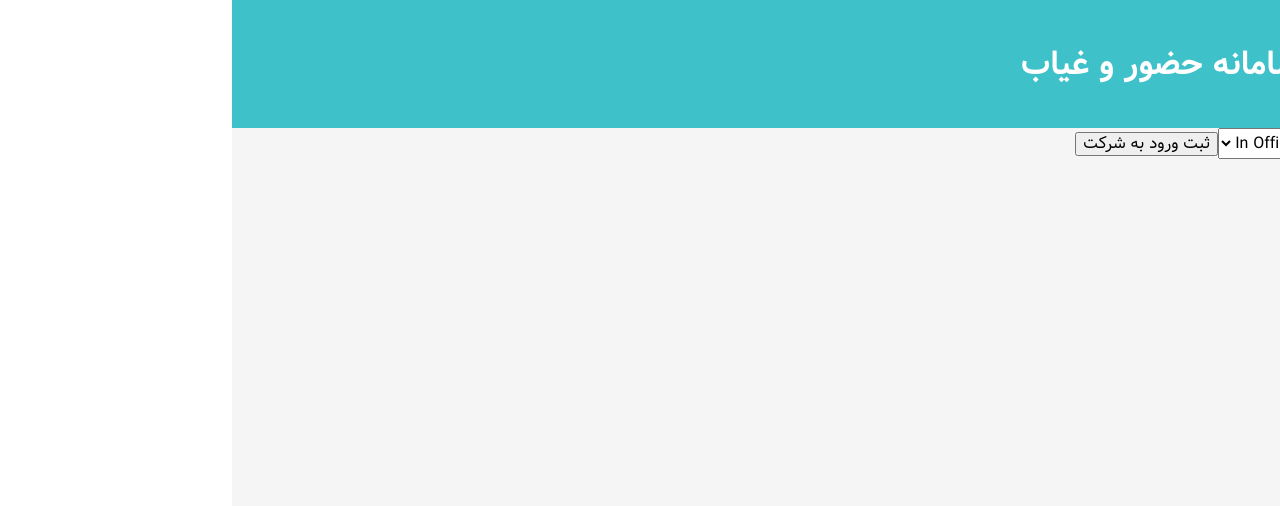
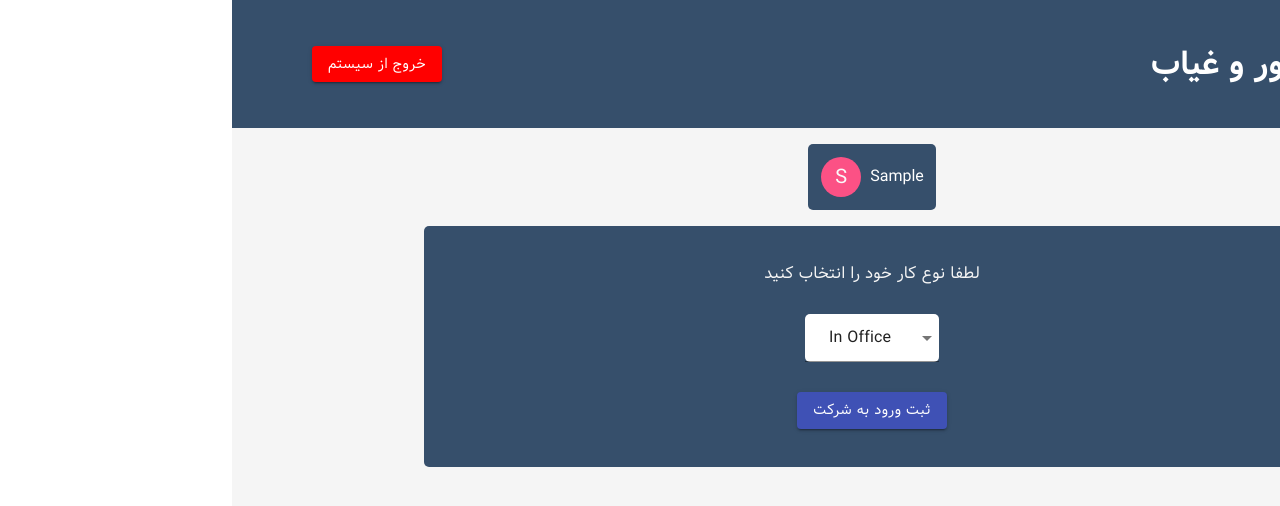
Before and after one commit to sinamoraddar/attendanceSystem, a React (Create React App) app: page /authentication in a window 1280 px wide. Both pictures are taken after typing "Sample", "5" into the empty fields and a click on the button "SIGNUP". Shown: the top 506 px of the page. Built offline with nearby package versions, Linux system fonts and the light colour scheme.

Commit message:
add styles to the main page

```diff
--- a/package.json
+++ b/package.json
@@ -33,6 +33,7 @@
       "react-app",
       "react-app/jest"
     ]
+
   },
   "browserslist": {
     "production": [
--- a/src/App.module.scss
+++ b/src/App.module.scss
@@ -1,10 +1,10 @@
 @import "assets/styles/sass/index.scss";
 .button {
-  background-color: $blue !important;
+  background-color: red !important;
 }
 
 .header {
-  background-color: $turquoise;
+  background-color: $blue;
   width: 100%;
   height: 50px;
   display: flex;
@@ -17,3 +17,23 @@
     text-align: right;
   }
 }
+.avatar {
+  &,
+  > div {
+    @include flex(center, center);
+  }
+  margin: 1em 0;
+  > div {
+    justify-content: flex-end;
+    padding: 0.5em;
+    border-radius: $lightBorderRadius;
+    background-color: $blue;
+    color: white;
+    > div {
+      background-color: $pink;
+    }
+    > * {
+      margin: 0.25em;
+    }
+  }
+}
--- a/src/App.tsx
+++ b/src/App.tsx
@@ -11,7 +11,7 @@ import DetailsPage from "pages/detailsPage/DetailsPage";
 
 //styles
 import styles from "./App.module.scss";
-import { Button } from "@material-ui/core";
+import { Avatar, Button } from "@material-ui/core";
 export enum WeekDays {
   Sunday,
   Monday,
@@ -162,18 +162,29 @@ function App() {
     >
       <Router>
         <header className={styles.header}>
+          <h1>سامانه حضور و غیاب</h1>
+
           {currentUser.name !== "" ? (
+            <>
               <Button
+                color="secondary"
                 variant="contained"
-              color="primary"
                 className={styles.button}
                 onClick={OnExit}
               >
                 خروج از سیستم
               </Button>
+            </>
           ) : null}
-          <h1>سامانه حضور و غیاب</h1>
         </header>
+        {currentUser.name !== "" && (
+          <div className={styles.avatar}>
+            <div>
+              <span>{currentUser.name}</span>
+              <Avatar>{currentUser.name.slice(0, 1).toUpperCase()}</Avatar>
+            </div>
+          </div>
+        )}
         <Switch>
           <Route
             path="/"
--- a/src/assets/styles/sass/base/_base.scss
+++ b/src/assets/styles/sass/base/_base.scss
@@ -8,3 +8,34 @@
   display: flex;
   flex-direction: column;
 }
+
+/* width */
+::-webkit-scrollbar {
+  width: 5px;
+}
+
+/* Track */
+::-webkit-scrollbar-track {
+  background: $blue;
+}
+
+/* Handle */
+::-webkit-scrollbar-thumb {
+  background: white;
+}
+
+/* Handle on hover */
+::-webkit-scrollbar-thumb:hover {
+  background: white;
+}
+//hide input's arrow buttons
+input::-webkit-outer-spin-button,
+input::-webkit-inner-spin-button {
+  /* display: none; <- Crashes Chrome on hover */
+  -webkit-appearance: none;
+  margin: 0; /* <-- Apparently some margin are still there even though it's hidden */
+}
+
+input[type="number"] {
+  -moz-appearance: textfield; /* Firefox */
+}
--- a/src/components/forms/authForm/AuthForm.tsx
+++ b/src/components/forms/authForm/AuthForm.tsx
@@ -70,6 +70,7 @@ const SignUpForm = ({ type }: FormInterface) => {
         <>
           <h2>ثبت نام</h2>
           <TextField
+            autoFocus
             required
             id="standard-required"
             label={"نام"}
@@ -95,6 +96,7 @@ const SignUpForm = ({ type }: FormInterface) => {
             label={"شماره تلفن"}
             type="number"
             value={phoneNumber}
+            autoFocus
             onChange={onInputChange.bind(null, InputTypes.PhoneNumber)}
           />
         </>
--- a/src/pages/authenticationPage/AuthenticationPage.module.scss
+++ b/src/pages/authenticationPage/AuthenticationPage.module.scss
@@ -1,5 +1,5 @@
 @import "assets/styles/sass/index.scss";
 .container {
   @include flex(center, center);
-  margin: 5em 0;
+  margin: 2em 0;
 }
--- a/src/pages/authenticationPage/AuthenticationPage.tsx
+++ b/src/pages/authenticationPage/AuthenticationPage.tsx
@@ -12,7 +12,6 @@ const AuthenticationPage = () => {
     <Redirect to="/" />
   ) : (
     <div className={styles.container}>
-      {currentUser.name}
       <SignUpForm
         type={
           currentUser.name === ""
--- a/src/pages/mainPage/MainPage.module.scss
+++ b/src/pages/mainPage/MainPage.module.scss
@@ -1 +1,44 @@
 @import "assets/styles/sass/index.scss";
+.container {
+  &,
+  .innerBox {
+    @include flex(center, center);
+    flex-direction: column;
+  }
+  .innerBox {
+    background-color: $blue;
+    width: 70%;
+    padding: 1.5em;
+    border-radius: $lightBorderRadius;
+    h3 {
+      margin: 2em 0;
+    }
+    &,
+    label {
+      color: $grey;
+    }
+    > * {
+      margin: 1em 0;
+    }
+    textarea {
+      padding: 1em;
+      border-radius: $lightBorderRadius;
+      resize: none;
+      width: 40%;
+      height: 150px;
+      outline: none;
+    }
+  }
+  .select {
+    background: white;
+    border-radius: 5px;
+    padding: 0.5em 1.5em;
+  }
+  .button {
+    background-color: $turquoise;
+  }
+  .time {
+    color: $turquoise;
+    margin: 0 0.5em;
+  }
+}
--- a/src/pages/mainPage/MainPage.tsx
+++ b/src/pages/mainPage/MainPage.tsx
@@ -6,6 +6,7 @@ import { EntranceShape, WeekDays } from "App";
 import moment from "moment";
 //styles
 import styles from "./MainPage.module.scss";
+import { Button, InputLabel, MenuItem, Select } from "@material-ui/core";
 
 export enum WorkTypes {
   All = "All",
@@ -47,19 +48,23 @@ const MainPage = ({
     error.length > 0 ? (
       <h3>{error}</h3>
     ) : (
-      <div>
+      <div className={styles.container}>
+        <div className={styles.innerBox}>
           {currentUser.activityLog.length > 0 &&
           currentUser.activityLog[currentUser.activityLog.length - 1]
             .hasEntered &&
-        currentUser.activityLog[currentUser.activityLog.length - 1].exitTime ===
-          null ? (
+          currentUser.activityLog[currentUser.activityLog.length - 1]
+            .exitTime === null ? (
             <>
               <h3>
-              ورود در :
+                شما در
+                <span className={styles.time}>
                   {moment(
                     currentUser.activityLog[currentUser.activityLog.length - 1]
                       .entranceTime
-              ).format("h:mm:ss a")}
+                  ).format("HH:mm:ss")}
+                </span>
+                وارد شرکت شدید
               </h3>
               <label htmlFor="activityDetails">
                 خلاصه فعالیت هاتون رو اینجا وارد کنید
@@ -72,29 +77,42 @@ const MainPage = ({
                 onChange={onTextareaChange}
                 value={workDescription}
               ></textarea>
-            <button onClick={SubmitExit.bind(null, { workDescription })}>
+              <Button
+                variant={"contained"}
+                color="secondary"
+                onClick={SubmitExit.bind(null, { workDescription })}
+              >
                 ثبت خروج از شرکت
-            </button>
+              </Button>
             </>
           ) : (
             <>
-            <label htmlFor="workType">لطفا نوع کار خود را انتخاب کنید</label>
-            <select
+              <InputLabel id="demo-simple-select-helper-label">
+                لطفا نوع کار خود را انتخاب کنید
+              </InputLabel>
+              <Select
+                labelId="demo-simple-select-helper-label"
+                id="demo-simple-select-helper"
+                value={workType}
                 onChange={onSelectChange}
-              id="workType"
                 name="workType"
-              value={workType}
+                className={styles.select}
               >
-              <option>{WorkTypes.Remote}</option>
-              <option>{WorkTypes.InOffice}</option>
-            </select>
-
-            <button onClick={SubmitEntrance.bind(null, { workType })}>
+                <MenuItem value={WorkTypes.Remote}>{WorkTypes.Remote}</MenuItem>
+                <MenuItem value={WorkTypes.InOffice}>
+                  {WorkTypes.InOffice}
+                </MenuItem>
+              </Select>
+              <Button
+                variant="contained"
+                color="primary"
+                onClick={SubmitEntrance.bind(null, { workType })}
+              >
                 ثبت ورود به شرکت
-            </button>
+              </Button>
             </>
           )}
-
+        </div>
         {currentUser.activityLog.length > 0 && (
           <>
             <Link to="/details">Details</Link>
```
Also changed, not shown: 1 other file (tests, documents, lock files or other folders). Lines whose indentation alone changed are shown as unchanged.
